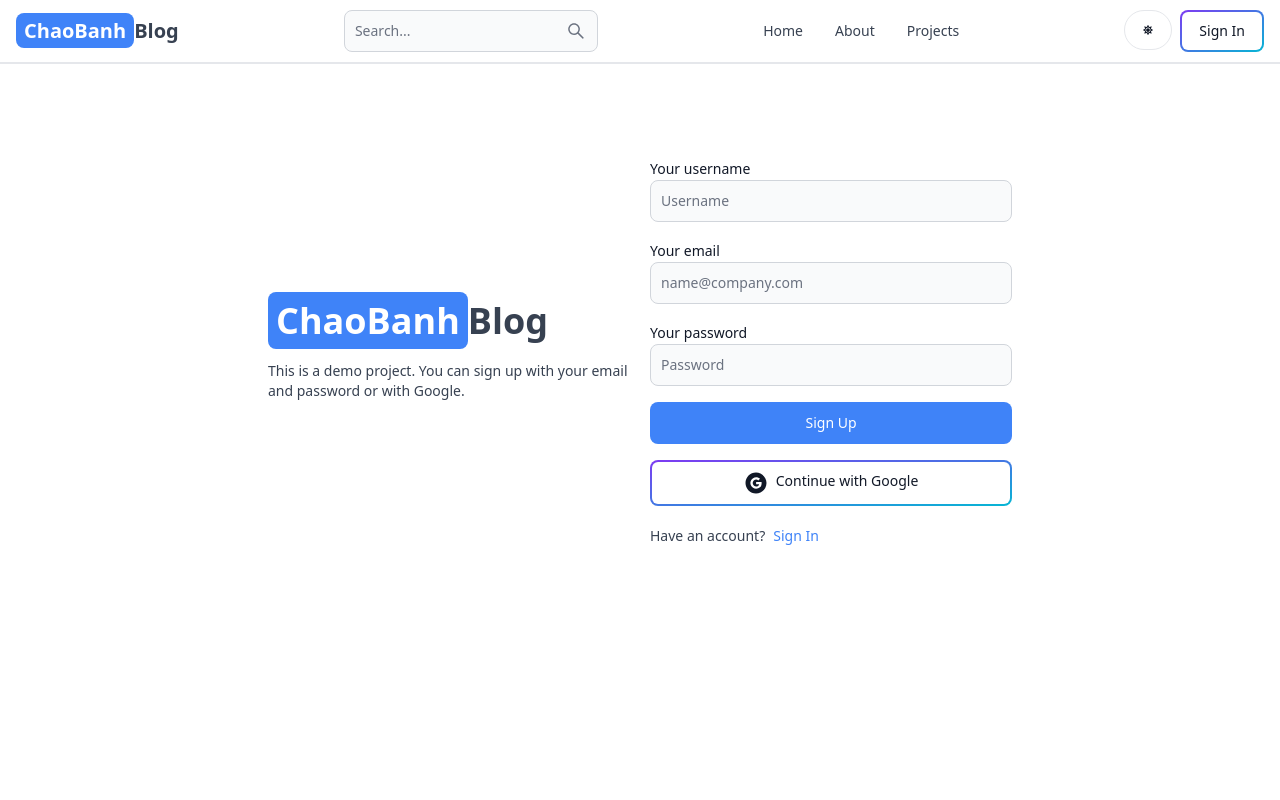
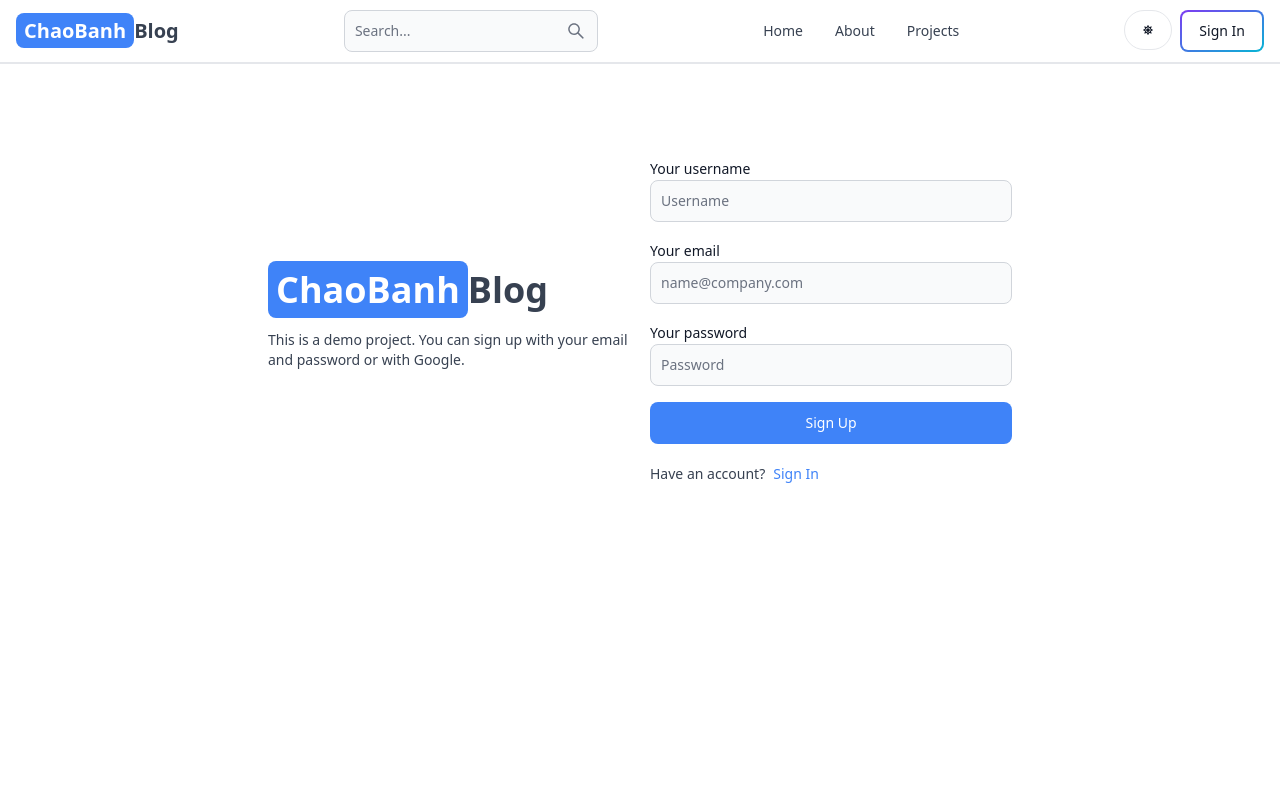
Before and after one commit to Chaobanh27/mern-blog-v1, a React (Vite) app in the folder client/: page /sign-up in a window 1280 px wide. Shown: the top 800 px of the page. Built offline with nearby package versions, Linux system fonts and the light colour scheme; no server answers.

Commit message:
fix login with google

```diff
--- a/client/src/pages/SignIn.jsx
+++ b/client/src/pages/SignIn.jsx
@@ -4,7 +4,7 @@
 import { Link, useNavigate } from 'react-router-dom'
 import { useDispatch, useSelector } from 'react-redux'
 import { signInFailure, signInStart, signInSuccess } from '../redux/user/userSlice'
-import OAuth from '../components/OAuth'
+// import OAuth from '../components/OAuth'
 
 export default function SignIn() {
   const [formData, setFormData] = useState({})
@@ -94,7 +94,7 @@
                 'Sign In'
               )}
             </Button>
-            <OAuth/>
+            {/* <OAuth/> */}
           </form>
           <div className='flex gap-2 text-sm mt-5'>
             <span>Dont Have an account?</span>
--- a/client/src/pages/SignUp.jsx
+++ b/client/src/pages/SignUp.jsx
@@ -1,7 +1,7 @@
 import { Link, useNavigate } from 'react-router-dom'
 import { Alert, Button, Label, Spinner, TextInput } from 'flowbite-react'
 import { useState } from 'react'
-import OAuth from '../components/OAuth'
+// import OAuth from '../components/OAuth'
 
 const SignUp = () => {
   const [formData, setFormData] = useState({})
@@ -104,7 +104,7 @@
                   'Sign Up'
                 )}
               </Button>
-              <OAuth/>
+              {/* <OAuth/> */}
             </form>
             <div className='flex gap-2 text-sm mt-5'>
               <span>Have an account?</span>
```
